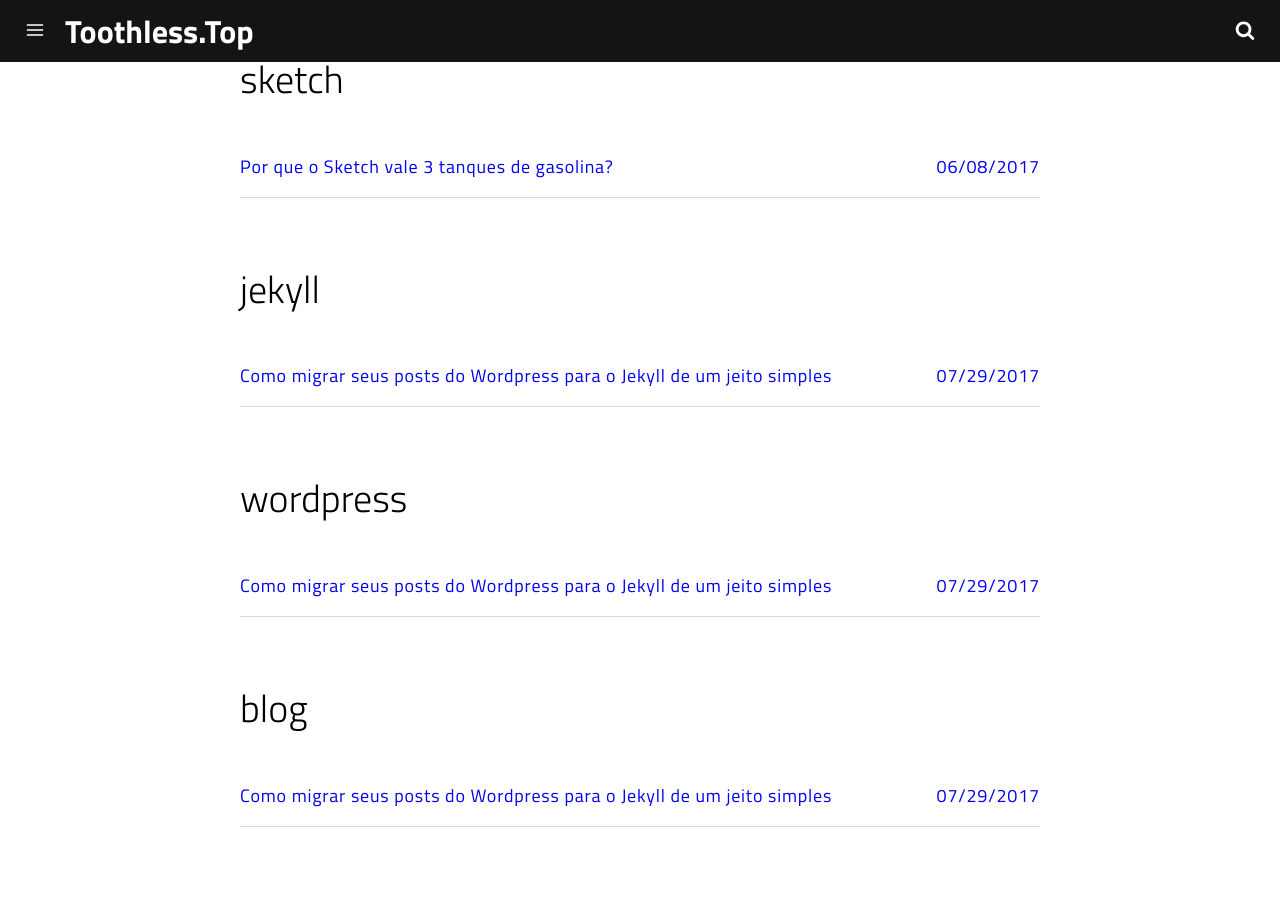
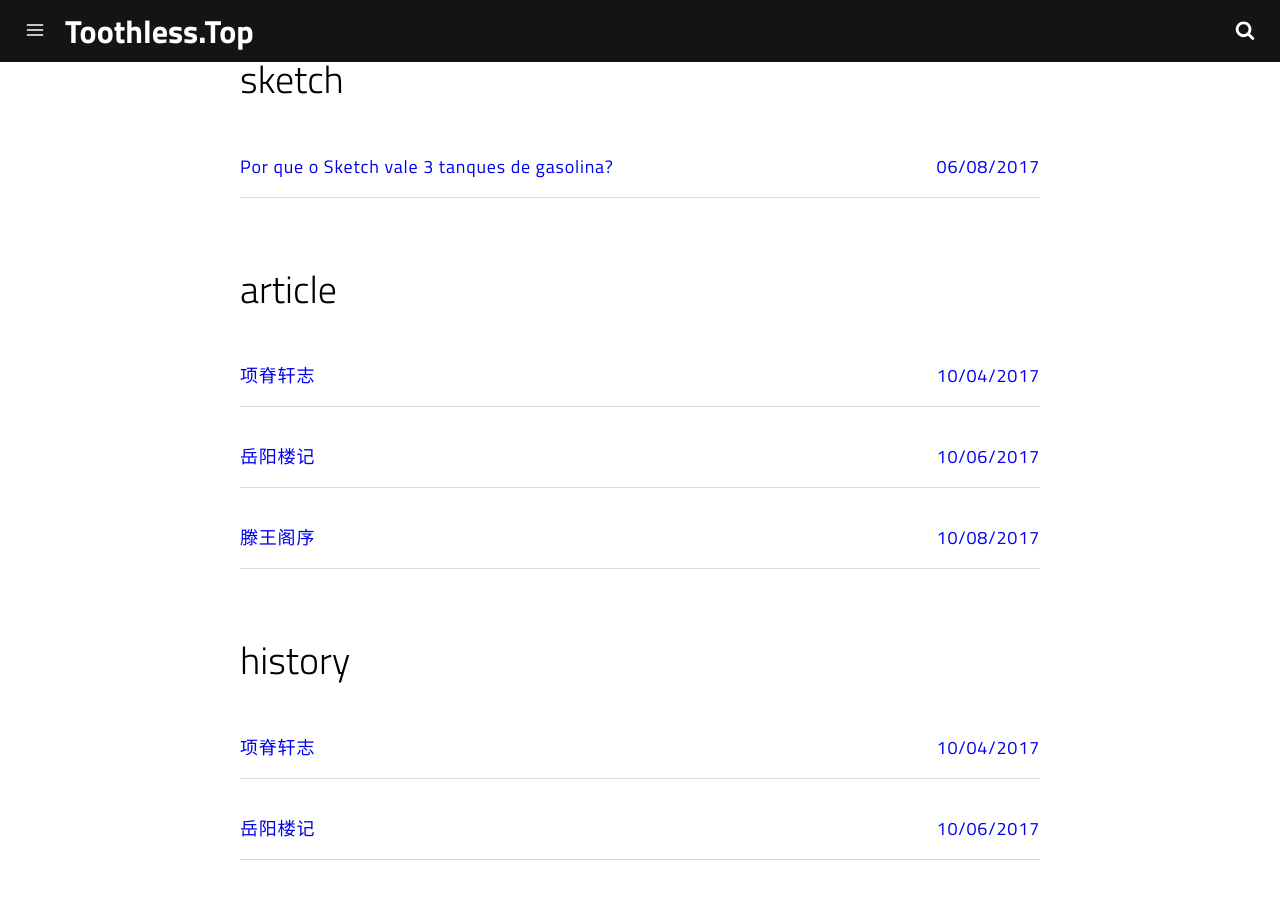
Before and after one commit to ToothlessCHN/toothlessCHN.github.io, a Jekyll site: the page built from tags.html, in a window 1280 px wide and 900 px high, scrolled down 2402 px. Built offline with Jekyll 4.4.1, drawn with Linux system fonts in a browser that asks for light colours; part of the change alters nothing that is shown.

Commit message:
Update 2017-07-29-como-migrar-seus-posts-do-wordpress-para-o-jekyll.md

````diff
--- a/_posts/2017-07-29-como-migrar-seus-posts-do-wordpress-para-o-jekyll.md
+++ b/_posts/2017-07-29-como-migrar-seus-posts-do-wordpress-para-o-jekyll.md
@@ -1,130 +1,23 @@
 ---
 layout: post
-title: "Como migrar seus posts do Wordpress para o Jekyll de um jeito simples"
-date: 2017-07-29 13:24:49
-image: 'https://res.cloudinary.com/dm7h7e8xj/image/upload/c_scale,w_760/v1501345962/wordpress-to-jekyll_mx4ddm.png'
-description: Lorem ipsum dolor sit amet, consectetur adipisicing elit.
-category: 'blog'
+title: "过秦论"
+date: 2017-10-02 12:26:40
+image: 'https://gss2.bdstatic.com/9fo3dSag_xI4khGkpoWK1HF6hhy/baike/c0%3Dbaike80%2C5%2C5%2C80%2C26/sign=d5d837bdac345982d187edc06d9d5ac8/ac6eddc451da81cb7bde20045366d0160924313a.jpg'
+description: 贾谊-过秦论
+category: 'article'
 tags:
-- jekyll
-- wordpress
-- blog
-twitter_text: Lorem ipsum dolor sit amet, consectetur adipisicing elit.
-introduction: Lorem ipsum dolor sit amet, consectetur adipisicing elit, sed do eiusmod tempor incididunt ut labore et dolore magna aliqua.
----
+- article
+- history
+introduction: 贾谊（前200—前168），汉族，洛阳（今河南洛阳东 ）人，西汉初年著名政论家、文学家，世称贾生。
 
-Cas sociis natoque penatibus et magnis <a href="#">dis parturient montes</a>, nascetur ridiculus mus. *Aenean eu leo quam.* Pellentesque ornare sem lacinia quam venenatis vestibulum. Sed posuere consectetur est at lobortis. Cras mattis consectetur purus sit amet fermentum.
+秦孝公据崤函之固，拥雍州之地，君臣固守以窥周室，有席卷天下，包举宇内，囊括四海之意，并吞八荒之心。当是时也，商君佐之，内立法度，务耕织，修守战之具，外连衡而斗诸侯。于是秦人拱手而取西河之外。
 
-> Curabitur blandit tempus porttitor. Nullam quis risus eget urna mollis ornare vel eu leo. Nullam id dolor id nibh ultricies vehicula ut id elit.
+孝公既没，惠文、武、昭襄蒙故业，因遗策，南取汉中，西举巴、蜀，东割膏腴之地，北收要害之郡。诸侯恐惧，会盟而谋弱秦，不爱珍器重宝肥饶之地，以致天下之士，合从缔交，相与为一。当此之时，齐有孟尝，赵有平原，楚有春申，魏有信陵。此四君者，皆明智而忠信，宽厚而爱人，尊贤而重士，约从离衡，兼韩、魏、燕、楚、齐、赵、宋、卫、中山之众。于是六国之士，有宁越、徐尚、苏秦、杜赫之属为之谋，齐明、周最、陈轸、召滑、楼缓、翟景、苏厉、乐毅之徒通其意，吴起、孙膑、带佗、倪良、王廖、田忌、廉颇、赵奢之伦制其兵。尝以十倍之地，百万之众，叩关而攻秦。秦人开关延敌，九国之师，逡巡而不敢进。秦无亡矢遗镞之费，而天下诸侯已困矣。于是从散约败，争割地而赂秦。秦有余力而制其弊，追亡逐北，伏尸百万，流血漂橹；因利乘便，宰割天下，分裂山河。强国请服，弱国入朝。
 
-Etiam porta **sem malesuada magna** mollis euismod. Cras mattis consectetur purus sit amet fermentum. Aenean lacinia bibendum nulla sed consectetur.
+延及孝文王、庄襄王，享国之日浅，国家无事。
 
-## Inline HTML elements
+及至始皇，奋六世之余烈，振长策而御宇内，吞二周而亡诸侯，履至尊而制六合，执敲扑而鞭笞天下，威振四海。南取百越之地，以为桂林、象郡；百越之君，俯首系颈，委命下吏。乃使蒙恬北筑长城而守藩篱，却匈奴七百余里；胡人不敢南下而牧马，士不敢弯弓而报怨。于是废先王之道，焚百家之言，以愚黔首；隳名城，杀豪杰；收天下之兵，聚之咸阳，销锋镝，铸以为金人十二，以弱天下之民。然后践华为城，因河为池，据亿丈之城，临不测之渊，以为固。良将劲弩守要害之处，信臣精卒陈利兵而谁何。天下已定，始皇之心，自以为关中之固，金城千里，子孙帝王万世之业也。
 
-HTML defines a long list of available inline tags, a complete list of which can be found on the [Mozilla Developer Network](https://developer.mozilla.org/en-US/docs/Web/HTML/Element).
+秦王既没，余威震于殊俗。然陈涉瓮牖绳枢之子，氓隶之人，而迁徙之徒也；才能不及中人，非有仲尼，墨翟之贤，陶朱、猗顿之富；蹑足行伍之间，而倔起阡陌之中，率疲弊之卒，将数百之众，转而攻秦；斩木为兵，揭竿为旗，天下云集响应，赢粮而景从。山东豪俊遂并起而亡秦族矣。
 
-- **To bold text**, use `<strong>`.
-- *To italicize text*, use `<em>`.
-- Abbreviations, like <abbr title="HyperText Markup Langage">HTML</abbr> should use `<abbr>`, with an optional `title` attribute for the full phrase.
-- Citations, like <cite>&mdash; Thiago Rossener</cite>, should use `<cite>`.
-- <del>Deleted</del> text should use `<del>` and <ins>inserted</ins> text should use `<ins>`.
-- Superscript <sup>text</sup> uses `<sup>` and subscript <sub>text</sub> uses `<sub>`.
-
-Most of these elements are styled by browsers with few modifications on our part.
-
-# Heading 1
-
-## Heading 2
-
-### Heading 3
-
-#### Heading 4
-
-Vivamus sagittis lacus vel augue rutrum faucibus dolor auctor. Duis mollis, est non commodo luctus, nisi erat porttitor ligula, eget lacinia odio sem nec elit. Morbi leo risus, porta ac consectetur ac, vestibulum at eros.
-
-## Code
-
-Cum sociis natoque penatibus et magnis dis `code element` montes, nascetur ridiculus mus.
-
-```js
-// Example can be run directly in your JavaScript console
-
-// Create a function that takes two arguments and returns the sum of those arguments
-var adder = new Function("a", "b", "return a + b");
-
-// Call the function
-adder(2, 6);
-// > 8
-```
-
-Aenean lacinia bibendum nulla sed consectetur. Etiam porta sem malesuada magna mollis euismod. Fusce dapibus, tellus ac cursus commodo, tortor mauris condimentum nibh, ut fermentum massa.
-
-## Lists
-
-Cum sociis natoque penatibus et magnis dis parturient montes, nascetur ridiculus mus. Aenean lacinia bibendum nulla sed consectetur. Etiam porta sem malesuada magna mollis euismod. Fusce dapibus, tellus ac cursus commodo, tortor mauris condimentum nibh, ut fermentum massa justo sit amet risus.
-
-* Praesent commodo cursus magna, vel scelerisque nisl consectetur et.
-* Donec id elit non mi porta gravida at eget metus.
-* Nulla vitae elit libero, a pharetra augue.
-
-Donec ullamcorper nulla non metus auctor fringilla. Nulla vitae elit libero, a pharetra augue.
-
-1. Vestibulum id ligula porta felis euismod semper.
-2. Cum sociis natoque penatibus et magnis dis parturient montes, nascetur ridiculus mus.
-3. Maecenas sed diam eget risus varius blandit sit amet non magna.
-
-Cras mattis consectetur purus sit amet fermentum. Sed posuere consectetur est at lobortis.
-
-Integer posuere erat a ante venenatis dapibus posuere velit aliquet. Morbi leo risus, porta ac consectetur ac, vestibulum at eros. Nullam quis risus eget urna mollis ornare vel eu leo.
-
-## Images
-
-Quisque consequat sapien eget quam rhoncus, sit amet laoreet diam tempus. Aliquam aliquam metus erat, a pulvinar turpis suscipit at.
-
-![placeholder](https://placehold.it/800x400 "Large example image")
-![placeholder](https://placehold.it/400x200 "Medium example image")
-![placeholder](https://placehold.it/200x200 "Small example image")
-
-## Tables
-
-Aenean lacinia bibendum nulla sed consectetur. Lorem ipsum dolor sit amet, consectetur adipiscing elit.
-
-<table>
-  <thead>
-    <tr>
-      <th>Name</th>
-      <th>Upvotes</th>
-      <th>Downvotes</th>
-    </tr>
-  </thead>
-  <tfoot>
-    <tr>
-      <td>Totals</td>
-      <td>21</td>
-      <td>23</td>
-    </tr>
-  </tfoot>
-  <tbody>
-    <tr>
-      <td>Alice</td>
-      <td>10</td>
-      <td>11</td>
-    </tr>
-    <tr>
-      <td>Bob</td>
-      <td>4</td>
-      <td>3</td>
-    </tr>
-    <tr>
-      <td>Charlie</td>
-      <td>7</td>
-      <td>9</td>
-    </tr>
-  </tbody>
-</table>
-
-Nullam id dolor id nibh ultricies vehicula ut id elit. Sed posuere consectetur est at lobortis. Nullam quis risus eget urna mollis ornare vel eu leo.
-
------
-
-Want to see something else added? <a href="https://github.com/poole/poole/issues/new">Open an issue.</a>
+且夫天下非小弱也，雍州之地，崤函之固，自若也。陈涉之位，非尊于齐、楚、燕、赵、韩、魏、宋、卫、中山之君也；锄懮棘矜，非铦于钩戟长铩也；谪戍之众，非抗于九国之师也；深谋远虑，行军用兵之道，非及向时之士也。然而成败异变，功业相反，何也？试使山东之国与陈涉度长絜大，比权量力，则不可同年而语矣。然秦以区区之地，致万乘之势，序八州而朝同列，百有余年矣；然后以六合之家，崤函为宫；一夫作难而七庙隳，身死人手，为天下笑者，何也？仁义不施而攻守之势异也。
````
